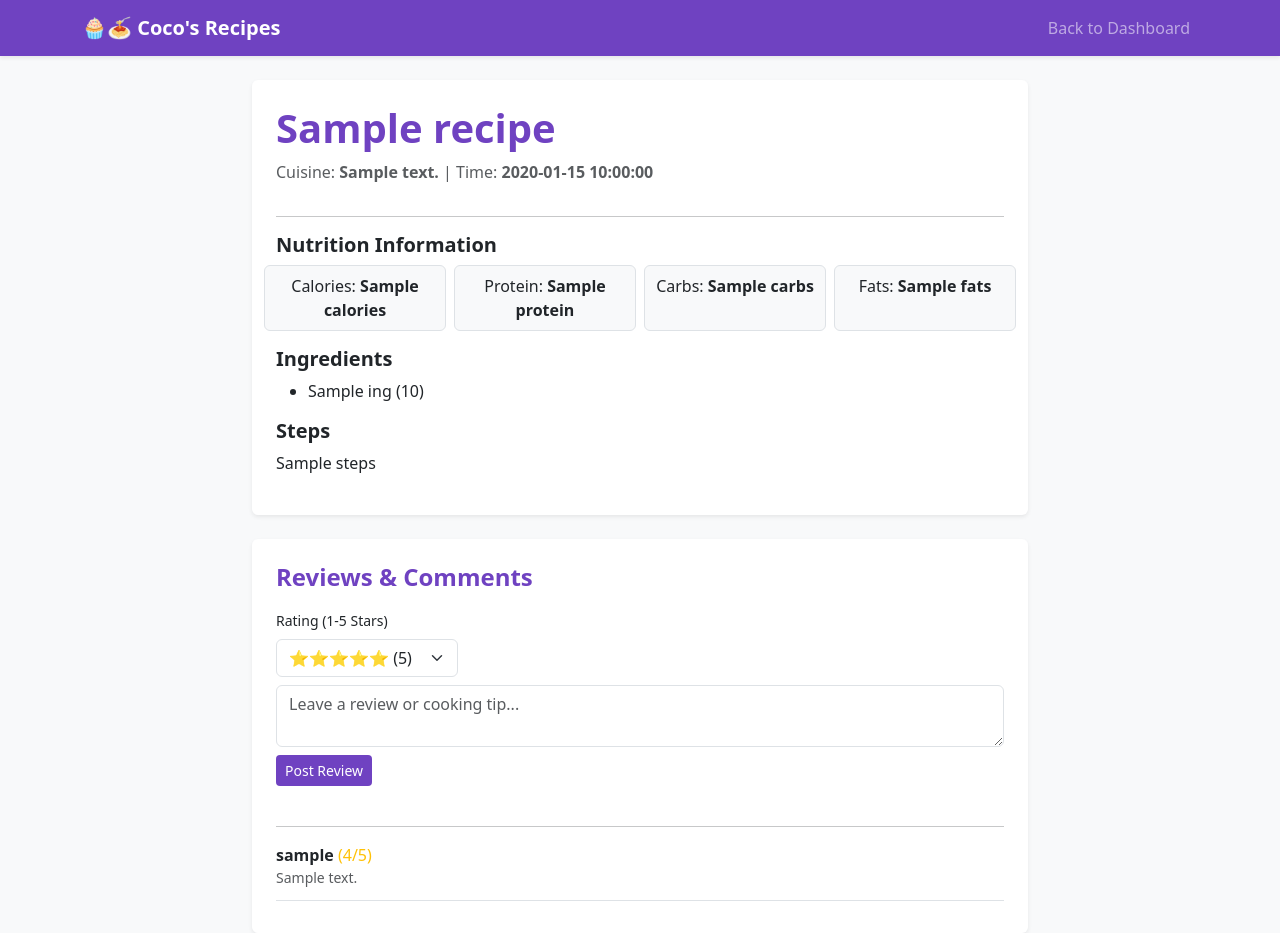
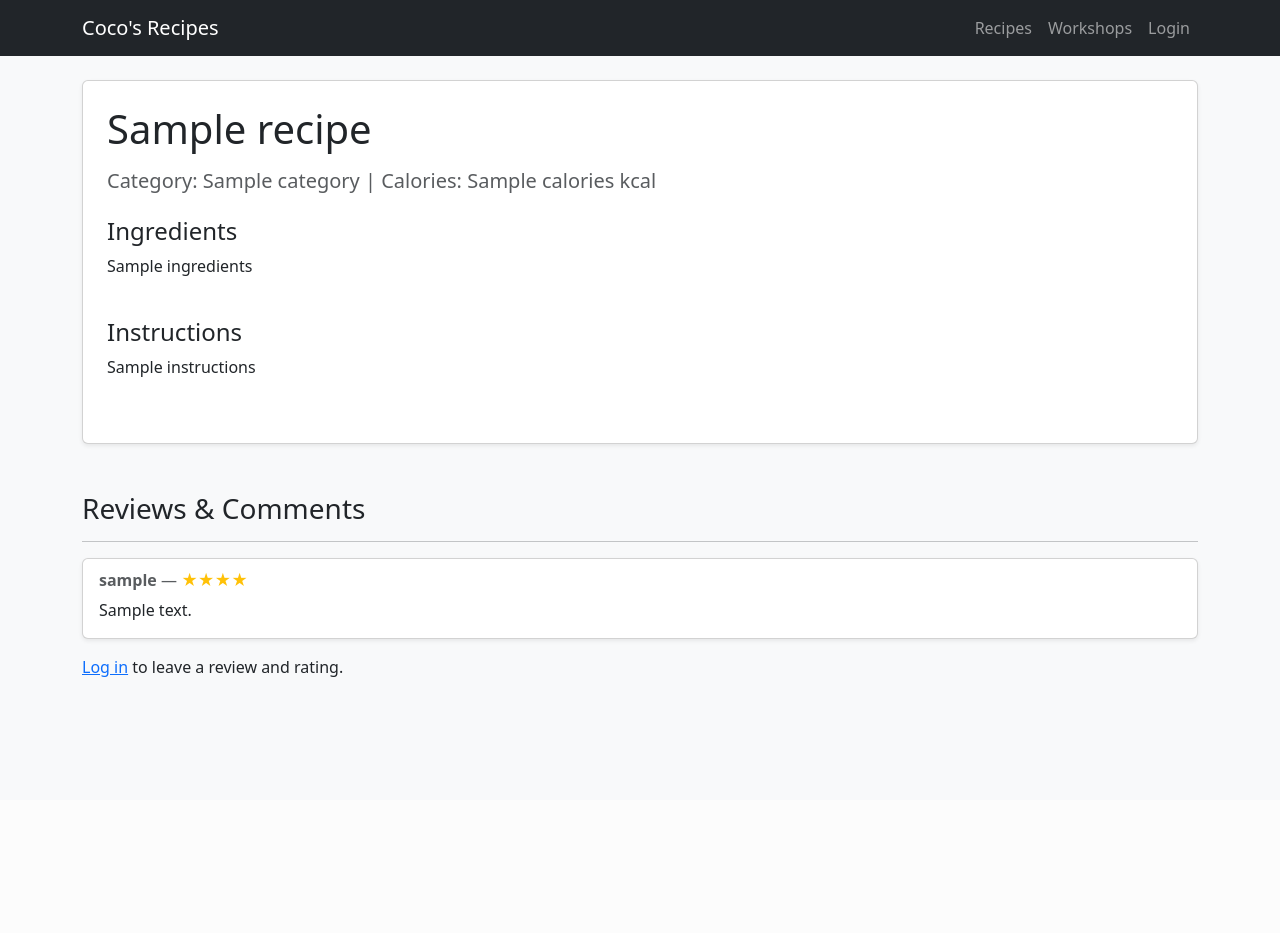
Before and after one commit to subhalakshmisubhi/Coco-s-Recipes, a Flask app: template templates/recipe_detail.html in a window 1280 px wide. After the commit the page ends 677 px from the top, so only its background shows below. Run offline with Flask 3, Linux system fonts and the light colour scheme; the template is opened without the code that fills it: most values are stand-ins (such as "Sample title", 1, 10 or a date in 2020).

Commit message:
Refactor recipe_detail.html for better layout and reviews
Updated the recipe detail page to improve layout and functionality, including navigation links and review section.

```diff
--- a/templates/recipe_detail.html
+++ b/templates/recipe_detail.html
@@ -4,69 +4,96 @@
     <meta charset="UTF-8">
     <title>{{ recipe.title }} - Coco's Recipes</title>
     <link href="https://cdn.jsdelivr.net/npm/bootstrap@5.3.0/dist/css/bootstrap.min.css" rel="stylesheet">
-    <style>.navbar-purple { background-color: #6f42c1 !important; } .btn-purple { background-color: #6f42c1; color: white; }</style>
 </head>
 <body class="bg-light">
-    <nav class="navbar navbar-expand-lg navbar-dark navbar-purple mb-4 shadow-sm">
+    <nav class="navbar navbar-expand-lg navbar-dark bg-dark mb-4">
         <div class="container">
-            <a class="navbar-brand fw-bold" href="{{ url_for('index') }}">🧁🍝 Coco's Recipes</a>
-            <div class="navbar-nav ms-auto"><a class="nav-link" href="{{ url_for('index') }}">Back to Dashboard</a></div>
+            <a class="navbar-brand" href="{{ url_for('index') }}">Coco's Recipes</a>
+            <div class="navbar-nav ms-auto">
+                <a class="nav-link" href="{{ url_for('recipes') }}">Recipes</a>
+                <a class="nav-link" href="{{ url_for('courses') }}">Workshops</a>
+                {% if session.get('user_id') %}
+                    <a class="nav-link" href="{{ url_for('logout') }}">Logout</a>
+                {% else %}
+                    <a class="nav-link" href="{{ url_for('login') }}">Login</a>
+                {% endif %}
+            </div>
         </div>
     </nav>
-    <div class="container" style="max-width: 800px;">
-        <div class="card shadow-sm border-0 p-4 mb-4">
-            <h1 class="fw-bold" style="color: #6f42c1;">{{ recipe.title }}</h1>
-            <p class="text-muted">Cuisine: <strong>{{ recipe.cuisine }}</strong> | Time: <strong>{{ recipe.time }}</strong></p>
 
-            <hr>
-            <h5 class="fw-bold">Nutrition Information</h5>
-            <div class="row text-center mb-3">
-                <div class="col bg-light p-2 border rounded">Calories: <strong>{{ recipe.calories or 'N/A' }}</strong></div>
-                <div class="col bg-light p-2 border rounded ms-2">Protein: <strong>{{ recipe.protein or 'N/A' }}</strong></div>
-                <div class="col bg-light p-2 border rounded ms-2">Carbs: <strong>{{ recipe.carbs or 'N/A' }}</strong></div>
-                <div class="col bg-light p-2 border rounded ms-2">Fats: <strong>{{ recipe.fats or 'N/A' }}</strong></div>
+    <div class="container mb-5">
+        <div class="card shadow-sm p-4">
+            <h1 class="mb-3">{{ recipe.title }}</h1>
+            <h5 class="text-muted mb-4">Category: {{ recipe.category }} | Calories: {{ recipe.calories }} kcal</h5>
+
+            <div class="mb-4">
+                <h4>Ingredients</h4>
+                <p style="white-space: pre-line;">{{ recipe.ingredients }}</p>
             </div>
 
-            <h5 class="fw-bold">Ingredients</h5>
-            <ul>
-                {% for ing in ingredients %}
-                <li>{{ ing.ingredient_name }} ({{ ing.quantity }})</li>
-                {% endfor %}
-            </ul>
+            <div class="mb-4">
+                <h4>Instructions</h4>
+                <p style="white-space: pre-line;">{{ recipe.instructions }}</p>
+            </div>
 
-            <h5 class="fw-bold">Steps</h5>
-            <p style="white-space: pre-line;">{{ recipe.steps }}</p>
+            {% if session.get('user_id') and session.get('user_id') == recipe.user_id %}
+            <div class="d-flex gap-2">
+                <a href="{{ url_for('edit_recipe', id=recipe.id) }}" class="btn btn-warning">Edit Recipe</a>
+                <form action="{{ url_for('delete_recipe', id=recipe.id) }}" method="POST" onsubmit="return confirm('Are you sure you want to delete this recipe?');">
+                    <button type="submit" class="btn btn-danger">Delete Recipe</button>
+                </form>
+            </div>
+            {% endif %}
         </div>
 
-        <!-- Reviews & Comments Section -->
-        <div class="card shadow-sm border-0 p-4">
-            <h4 class="fw-bold mb-3" style="color: #6f42c1;">Reviews & Comments</h4>
-            <form method="POST" class="mb-4">
-                <div class="mb-2">
-                    <label class="form-label small">Rating (1-5 Stars)</label>
-                    <select name="rating" class="form-select w-25" required>
-                        <option value="5">⭐⭐⭐⭐⭐ (5)</option>
-                        <option value="4">⭐⭐⭐⭐ (4)</option>
-                        <option value="3">⭐⭐⭐ (3)</option>
-                        <option value="2">⭐⭐ (2)</option>
-                        <option value="1">⭐ (1)</option>
-                    </select>
+        <!-- REVIEWS & COMMENTS SECTION -->
+        <div class="mt-5">
+            <h3>Reviews & Comments</h3>
+            <hr>
+
+            {% if reviews %}
+                {% for review in reviews %}
+                <div class="card mb-3 shadow-sm">
+                    <div class="card-body">
+                        <h6 class="card-subtitle mb-2 text-muted">
+                            <strong>{{ review.username }}</strong> —
+                            <span class="text-warning">{% for i in range(review.rating) %}★{% endfor %}</span>
+                        </h6>
+                        <p class="card-text">{{ review.comment }}</p>
+                    </div>
                 </div>
-                <div class="mb-2">
-                    <textarea name="comment" class="form-control" rows="2" placeholder="Leave a review or cooking tip..." required></textarea>
+                {% endfor %}
+            {% else %}
+                <p class="text-muted">No reviews yet. Be the first to review this recipe!</p>
+            {% endif %}
+
+            <!-- Add Review Form -->
+            {% if session.get('user_id') %}
+            <div class="card bg-light shadow-sm mt-4">
+                <div class="card-body">
+                    <h5 class="card-title">Leave a Review</h5>
+                    <form action="{{ url_for('add_review', id=recipe.id) }}" method="POST">
+                        <div class="mb-3">
+                            <label for="rating" class="form-label">Rating (1 to 5 Stars)</label>
+                            <select class="form-select" id="rating" name="rating" required>
+                                <option value="5">★★★★★ (5 Stars)</option>
+                                <option value="4">★★★★☆ (4 Stars)</option>
+                                <option value="3">★★★☆☆ (3 Stars)</option>
+                                <option value="2">★★☆☆☆ (2 Stars)</option>
+                                <option value="1">★☆☆☆☆ (1 Star)</option>
+                            </select>
+                        </div>
+                        <div class="mb-3">
+                            <label for="comment" class="form-label">Comment</label>
+                            <textarea class="form-control" id="comment" name="comment" rows="3" required placeholder="How did this recipe turn out for you?"></textarea>
+                        </div>
+                        <button type="submit" class="btn btn-primary">Post Review</button>
+                    </form>
                 </div>
-                <button type="submit" class="btn btn-purple btn-sm">Post Review</button>
-            </form>
-
-            <hr>
-            {% for rev in reviews %}
-            <div class="border-bottom pb-2 mb-2">
-                <strong>{{ rev.username }}</strong> <span class="text-warning">({{ rev.rating }}/5)</span>
-                <p class="mb-1 text-muted small">{{ rev.comment }}</p>
             </div>
             {% else %}
-            <p class="text-muted small">No reviews yet. Be the first to review!</p>
-            {% endfor %}
+            <p class="mt-3"><a href="{{ url_for('login') }}">Log in</a> to leave a review and rating.</p>
+            {% endif %}
         </div>
     </div>
 </body>
```
